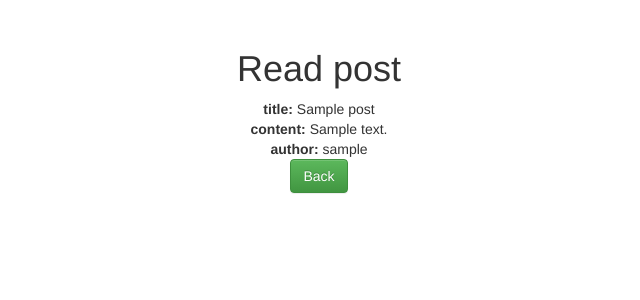
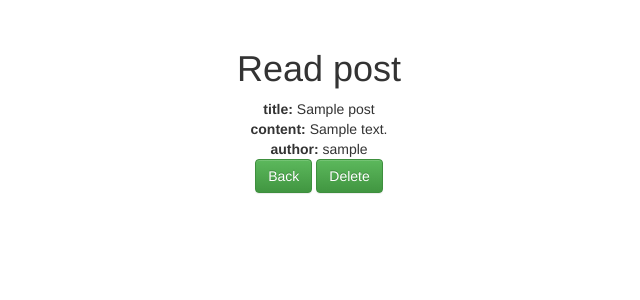
Before and after one commit to KAIST-IS521/TeamFive, a Django app: page /bbs/read/1 in a window 1280 px wide. Shown: the part 51-351 px from the top of the page, without its empty margins (321-961 px from the left). Run offline with Django 3.2, Linux system fonts and the light colour scheme; tables that the repository leaves empty hold one stand-in row (values such as "Sample post"); some libraries are stand-ins or nearby versions.

Commit message:
Implement delete feature #7

```diff
--- a/web/bbs/templates/bbs/read.html
+++ b/web/bbs/templates/bbs/read.html
@@ -11,4 +11,11 @@
 <b>content:</b> {{ content }} <br>
 <b>author: </b> {{ author }} <br>
 <button onclick="history.back();" type="button" class="btn btn-success">Back</button>
+<button type="button" id="movedelete" class="btn btn-success">Delete</button>
+
+<script type="text/javascript">
+    document.getElementById("movedelete").onclick = function () {
+                location.href = "/bbs/delete/".concat( {{id }});
+                };
+</script>
 {% endblock %}
--- a/web/bbs/urls.py
+++ b/web/bbs/urls.py
@@ -6,6 +6,7 @@ urlpatterns = (
     url(r'^list/', views.list, name='list'),
     url(r'^write/', views.write, name='write'),
     url(r'^read/(?P<post_id>\d+)', views.read, name='read'),
+    url(r'^delete/(?P<post_id>\d+)', views.delete, name='delete'),
     url(r'^auth/$', views.auth_index, name='auth_index'),
     url(r'^auth/chal/$', views.auth_chal, name='auth_chal'),
     url(r'^auth/resp/$', views.auth_resp, name='auth_resp'),
--- a/web/bbs/views.py
+++ b/web/bbs/views.py
@@ -33,10 +33,21 @@ def read(request, post_id):
     return render(request,
                   'bbs/read.html',
                   {
+                      'id': post.id,
                       'title': post.title,
                       'content': post.content,
                       'author': post.author.username
                   })
+
+def delete(request, post_id):
+    try:
+        post = Post.objects.get(id=int(post_id))
+    except ObjectDoesNotExist:
+        return redirect('list')
+    #if post.author.username != request.session['auth_id']:
+    #    return redirect('list')
+    post.delete()
+    return redirect('list')
 
 def auth_index(request):
     return render(request, 'bbs/auth_index.html', {})
```
